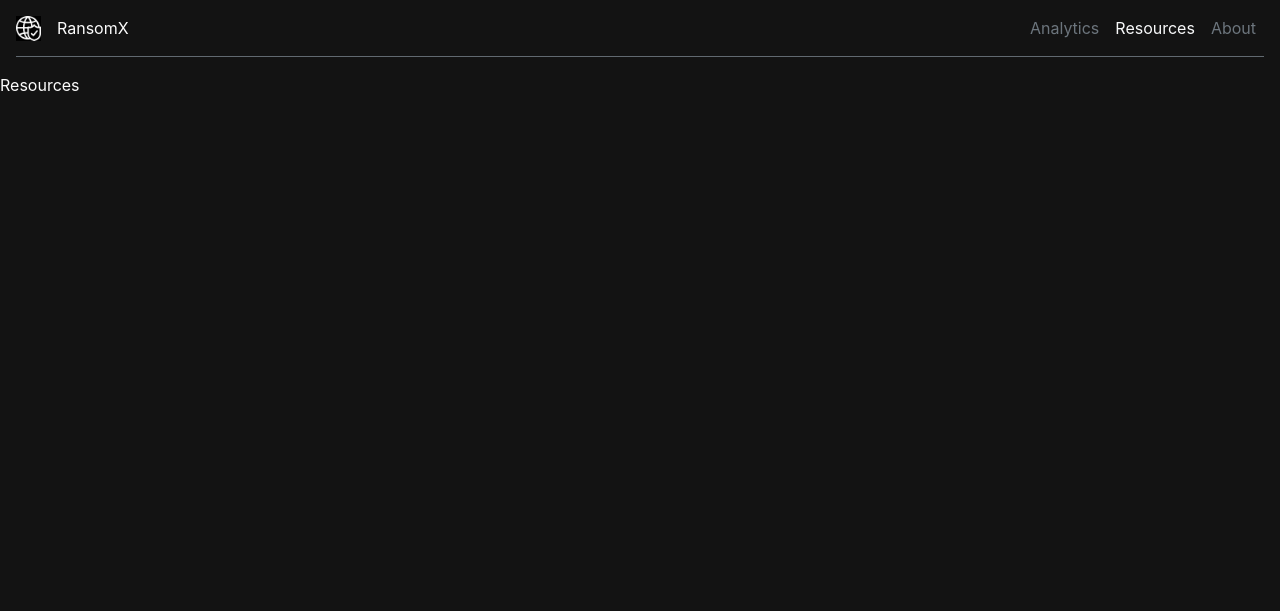
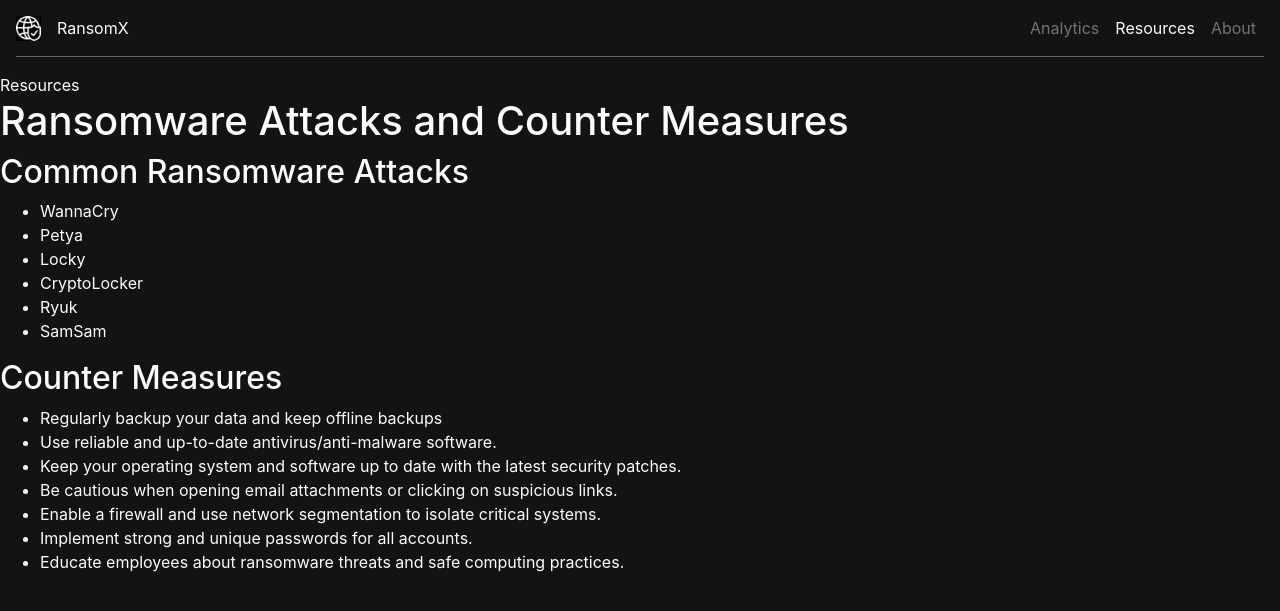
Before and after one commit to OWSJodie/INF1008_DSA, a Flask app: page /resources in a window 1280 px wide. Shown: the top 611 px of the page. Run offline with Flask 3, Linux system fonts and the light colour scheme; parts of the project's set-up code (start-up, migrations or seed data) failed here and were passed over; some libraries are stand-ins or nearby versions.

Commit message:
Update resources.html

```diff
--- a/templates/resources.html
+++ b/templates/resources.html
@@ -37,6 +37,27 @@
 
     <!-- Page Content -->
     Resources
+                <h1>Ransomware Attacks and Counter Measures</h1>
+
+                <h2>Common Ransomware Attacks</h2>
+                <ul>
+                    <li>WannaCry</li>
+                    <li>Petya</li>
+                    <li>Locky</li>
+                    <li>CryptoLocker</li>
+                    <li>Ryuk</li>
+                    <li>SamSam</li>
+                </ul>
+                <h2>Counter Measures</h2>
+                <ul>
+                    <li>Regularly backup your data and keep offline backups</li>
+                    <li>Use reliable and up-to-date antivirus/anti-malware software.</li>
+                    <li>Keep your operating system and software up to date with the latest security patches.</li>
+                    <li>Be cautious when opening email attachments or clicking on suspicious links.</li>
+                    <li>Enable a firewall and use network segmentation to isolate critical systems. </li>
+                    <li>Implement strong and unique passwords for all accounts. </li>
+                    <li>Educate employees about ransomware threats and safe computing practices.</li>
+                </ul>
 </body>
 
 </html>
```
